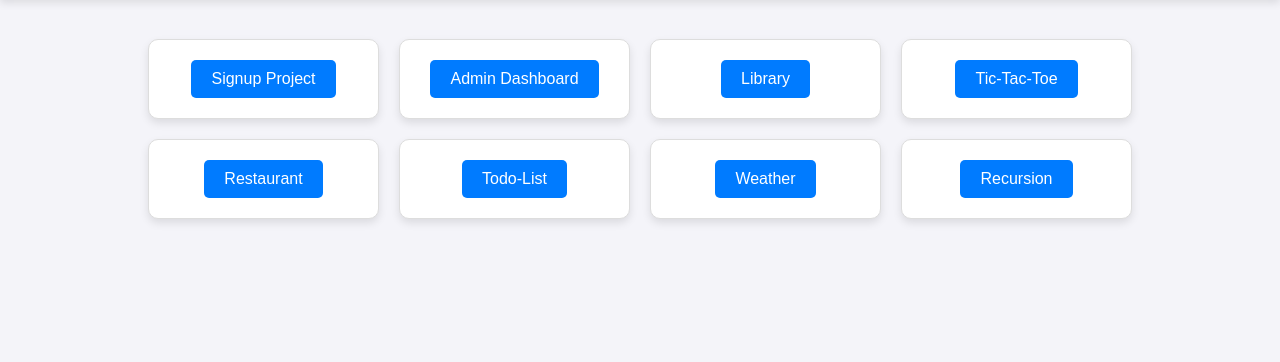
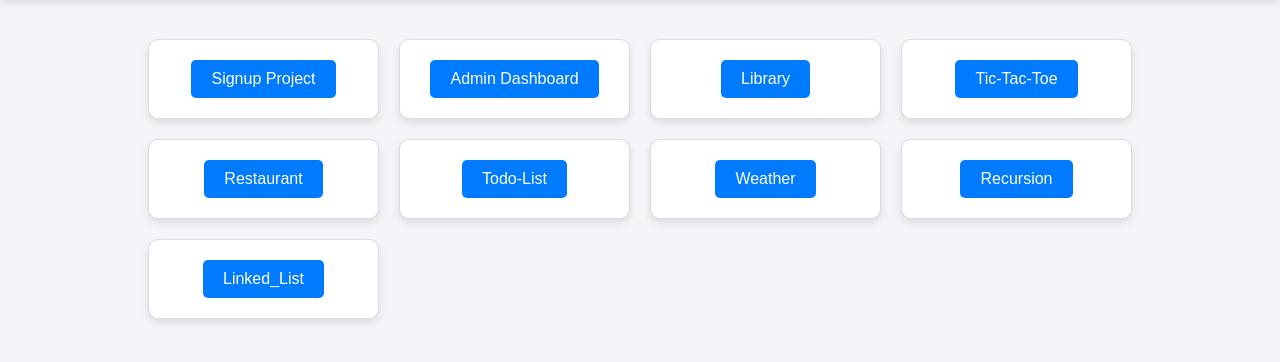
Before and after one commit to boyezg/qtrams_practice, a plain HTML site: page projects/projects.html in a window 1280 px wide. Shown: the part 78-440 px from the top of the page. Drawn offline with Linux system fonts and the light colour scheme.

Commit message:
added linked list

```diff
--- a/projects/projects.html
+++ b/projects/projects.html
@@ -51,6 +51,11 @@
                 <button>Recursion</button>
             </a>
         </div>
+        <div class="card">
+            <a href="https://boyezg.github.io/qtrams_practice/linked_list/linked_list.html" target="_blank">
+                <button>Linked_List</button>
+            </a>
+        </div>
     </div>
 </body>
 </html>
```
Also changed, not shown: linked_list/linked_list.html (+1 -1 lines).
